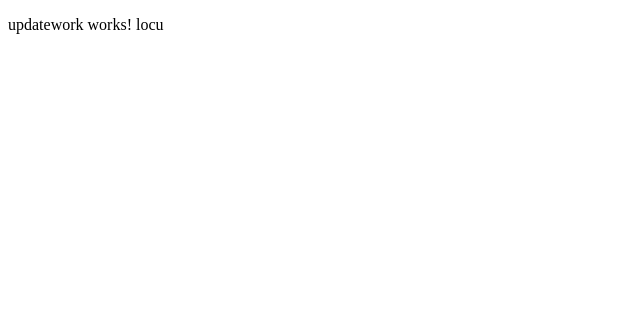
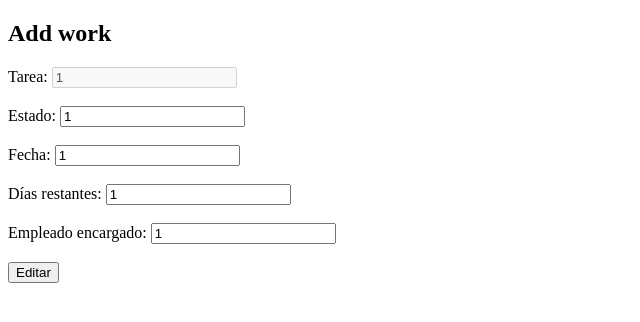
Before and after one commit to gilbertrendon/frontalcald2.0, an Angular app in the folder crudui/: page /updatework/1/1/1/1/1 in a window 1280 px wide. Shown: the top 322 px of the page, without its empty margins (0-640 px from the left). Built offline with nearby package versions, Linux system fonts and the light colour scheme; no server answers.

Commit message:
Falta el delete desde el front end}

```diff
--- a/crudui/src/app/app-routing.module.ts
+++ b/crudui/src/app/app-routing.module.ts
@@ -14,7 +14,7 @@ const routes: Routes = [
 
   {path: '', component:FlightlistComponent},
   {path: 'addwork', component:AddworkComponent},
-  {path: 'updatework/:id/:status/:date/:retdays/:empAsign', component:UpdateworkComponent}
+  {path: 'updatework/:id/:status/:date/:retdays/:empAsign', component:UpdateworkComponent},
 ];
 
 @NgModule({
--- a/crudui/src/app/ngservice.service.ts
+++ b/crudui/src/app/ngservice.service.ts
@@ -21,6 +21,12 @@ export class NgserviceService {
   addWork( work:Work):Observable<any>{
     return this._http.post<any>("http://localhost:8081/addwork", work);
   }
+
+  //Para borrar tarea
+  deleteWork(id: number):Observable<any>{
+    console.log("asdfasdfasdf");
+    return this._http.delete<any>("http://localhost:8081/deleteworkbyid/1");
+  }
   //fin tareas
 
   fetchFlightListFromRemote():Observable<any>{
--- a/crudui/src/app/updatework/updatework.component.html
+++ b/crudui/src/app/updatework/updatework.component.html
@@ -1 +1,35 @@
-<p>updatework works! locu</p>
+<div class="container">
+    <h2>Add work</h2>
+    <form #updateworkform="ngForm" (ngSubmit)="updateWork()">
+        <div
+        class="form-group">
+            <label for="id">Tarea: </label>
+            <input value="work.id" type="text" class="form-control" required [(ngModel)]="work.id" name="id" disabled>
+        </div>
+        &nbsp;&nbsp;
+        <div class="form-group">
+            <label for="status">Estado: </label>
+            <input value="work.status" type="text" class="form-control" required [(ngModel)] = "work.status"  name="status">
+        </div>
+        &nbsp;&nbsp;
+        <div
+        class="form-group">
+            <label for="date">Fecha: </label>
+            <input value="work.date" type="text" class="form-control" required [(ngModel)]="work.date" name="date">
+        </div>
+        &nbsp;&nbsp;
+        <div class="form-group">
+            <label for="retdays">Días restantes: </label>
+            <input value="work.retdays" type="text" class="form-control" required [(ngModel)] = "work.retdays"  name="retdays">
+        </div>
+        &nbsp;&nbsp;
+        <div class="form-group">
+            <label for="empAsign">Empleado encargado: </label>
+            <input value="work.empAsign" type="text" class="form-control" required [(ngModel)] = "work.empAsign"  name="empAsign">
+        </div>
+        &nbsp;&nbsp;
+        <div>
+            <input type="submit" value="Editar" >
+        </div>
+    </form>
+</div>
--- a/crudui/src/app/updatework/updatework.component.ts
+++ b/crudui/src/app/updatework/updatework.component.ts
@@ -1,5 +1,5 @@
 import { Component, OnInit } from '@angular/core';
-import { Router } from '@angular/router';
+import { ActivatedRoute, Router } from '@angular/router';
 import {NgserviceService} from '../ngservice.service';
 import { Work } from '../work';
 
@@ -9,10 +9,37 @@ import { Work } from '../work';
   styleUrls: ['./updatework.component.css']
 })
 export class UpdateworkComponent implements OnInit {
-
-  constructor() { }
+  work = new Work();
+  constructor(private _route:Router,
+    private rutaActiva: ActivatedRoute,
+    private _service: NgserviceService) { }
 
   ngOnInit(): void {
+    this.work.id = this.rutaActiva.snapshot.params.id;
+    this.work.date = this.rutaActiva.snapshot.params.date;
+    this.work.empAsign = this.rutaActiva.snapshot.params.empAsign;
+    this.work.retdays = this.rutaActiva.snapshot.params.retdays;
+    this.work.status = this.rutaActiva.snapshot.params.status;
+
+    console.log(this.rutaActiva.snapshot.params.id);
   }
 
+  updateWork()
+  {
+    this._service.addWork(this.work).subscribe
+    (
+      data=>
+      {
+        console.log("work added succesfully");
+        this._route.navigate(['']);
+      },
+
+      error=>console.log("error")
+    )
+
+    this._route.navigate([''])
+
+  }
+
+
 }
--- a/crudui/src/app/worklist/flightlist.component.ts
+++ b/crudui/src/app/worklist/flightlist.component.ts
@@ -30,6 +30,7 @@ export class FlightlistComponent implements OnInit {
   _valid = 0;
   //Va a ser igual a el siguiente elemento de la lista de reservas
   ngOnInit(): void {
+    // window.location.reload();
     this.getWorks();
     this._service.fetchWorktListFromRemote().subscribe(
       data=>{
@@ -44,6 +45,14 @@ export class FlightlistComponent implements OnInit {
       this.workService.works = res;
     });
   }
+
+  //Para borrar tarea
+  deleteWork(id: number){
+    console.log("*******************************");
+    console.log(this._service.deleteWork(id));
+    //window.location.reload();
+  }
+
   //NOTA: es posible que el arreglo users no devuelva elementos debido a que la lógica es complicada de entender
   getUsers(){
     this.userService.getUsers().subscribe((res) =>{
--- a/crudui/src/app/worklist/worklist.component.html
+++ b/crudui/src/app/worklist/worklist.component.html
@@ -36,7 +36,7 @@
                   <button (click)="updateWork(Work.id,Work.status
                   ,Work.date,Work.retdays,Work.empAsign)" type="button" class="btn btn-primary" >Editar</button>
                   &nbsp;&nbsp;
-                  <button type="button" class="btn btn-primary" >Eliminar</button>
+                  <button (click)="deleteWork(Work.id)" type="button" class="btn btn-primary" >Eliminar</button>
                  </td>
             </tr>
           </tbody>
```
